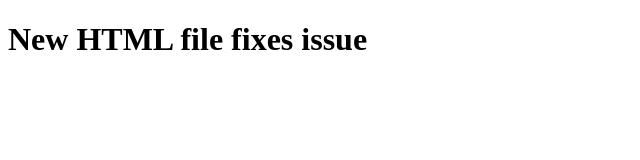
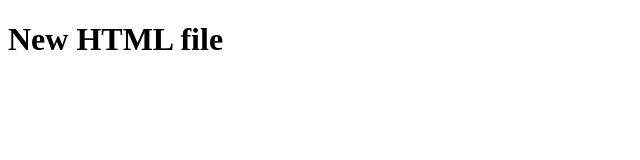
Before and after one commit to Ricard-Garcia/github-projects-test, a plain HTML site: page index.html in a window 1280 px wide. Shown: the whole page, without its empty margins (0-640 px from the left). Drawn offline with Linux system fonts and the light colour scheme.

Commit message:
feat: resolved issue
Fixes #2

```diff
--- a/index.html
+++ b/index.html
@@ -7,6 +7,6 @@
     <title>Document</title>
   </head>
   <body>
-    <h1>New HTML file fixes issue</h1>
+    <h1>New HTML file</h1>
   </body>
 </html>
```
